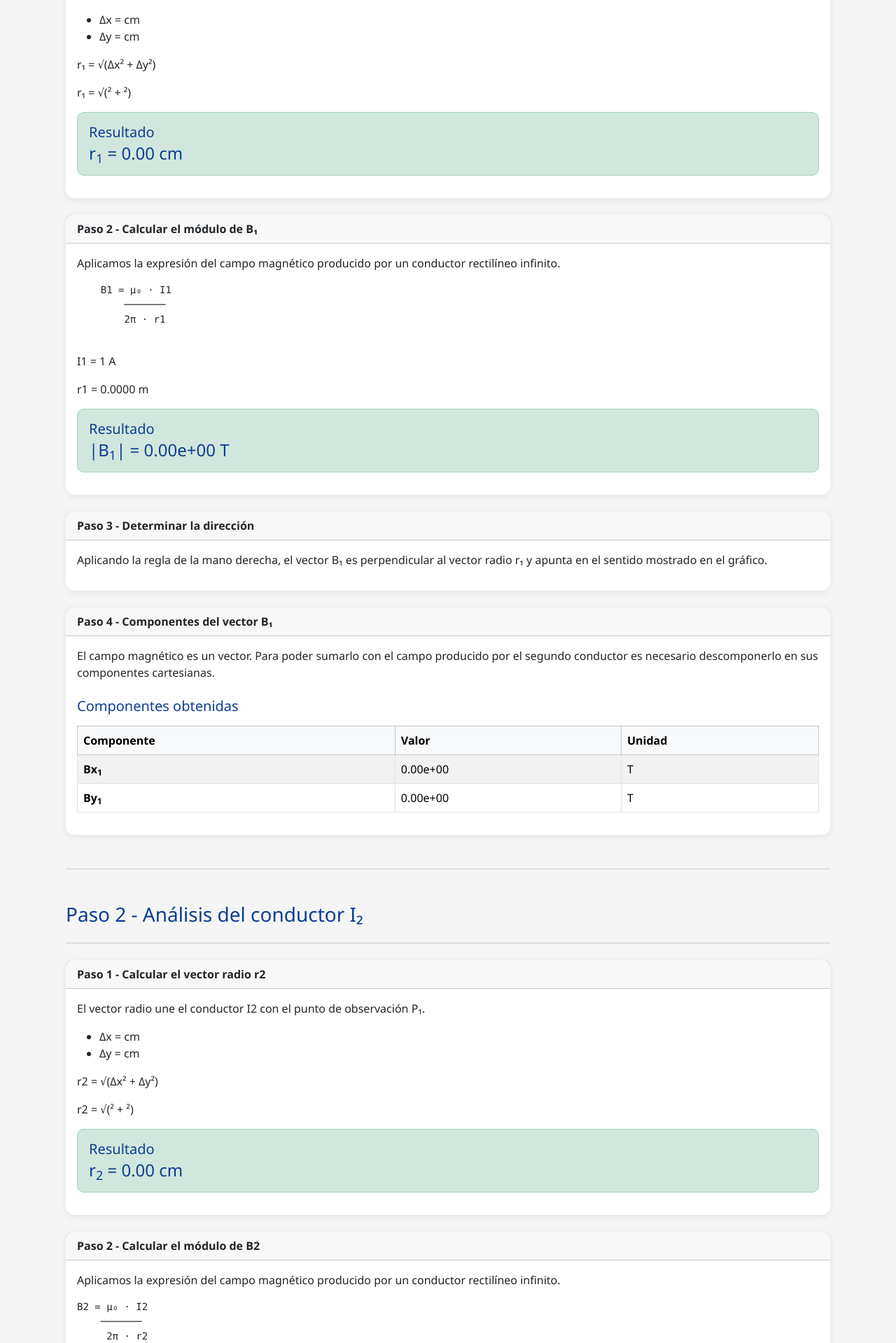
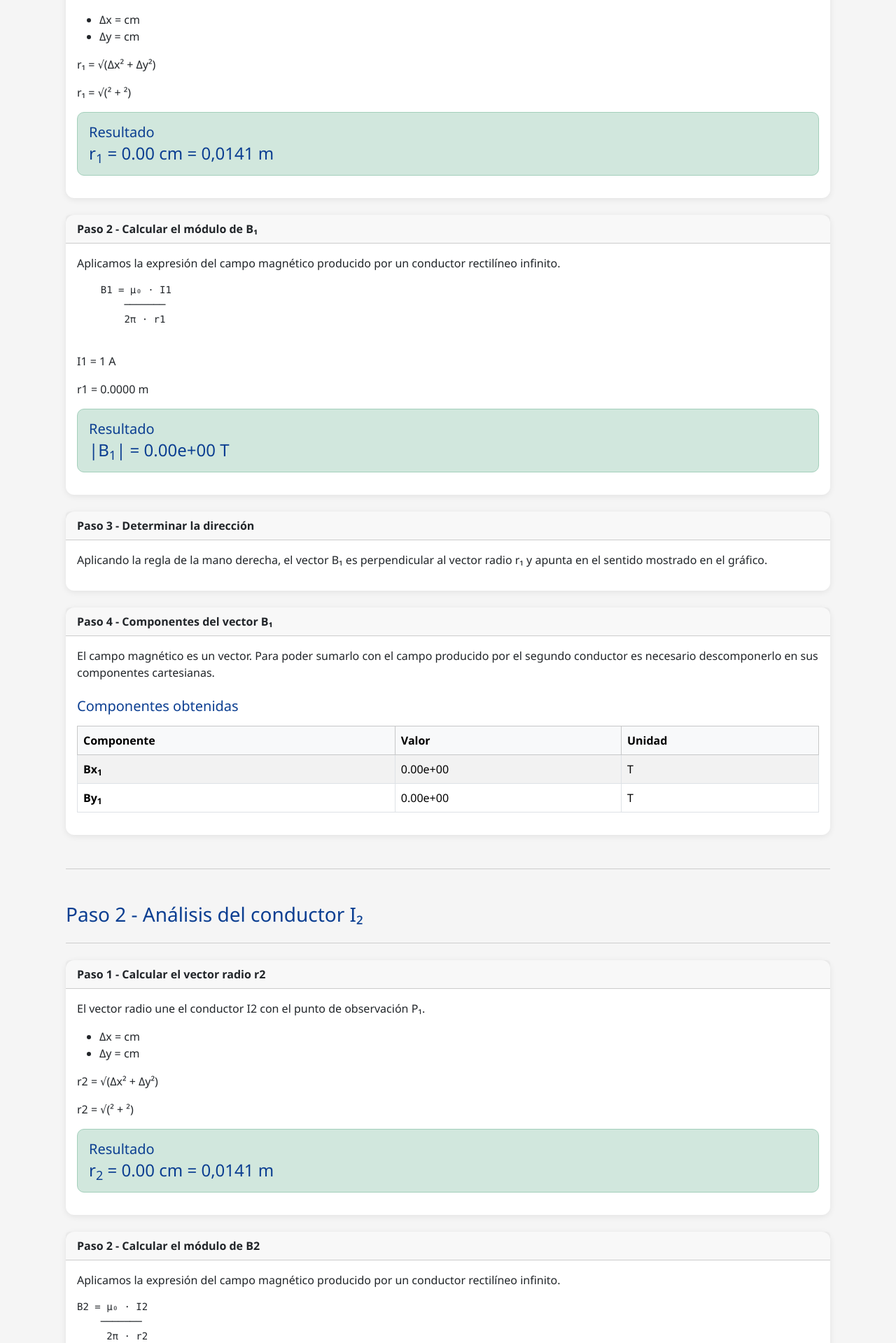
Before and after one commit to jhgakiyama/electromagnetismo-simulator, a Python web app: template app/templates/tema2_resolucion_p1.html in a window 1280 px wide. Shown: the part 3283-5202 px from the top of the page at 70% size. Run offline with Jinja, Linux system fonts and the light colour scheme; the template is opened without the code that fills it, so the values that code supplies are empty.

Commit message:
Fix de la distancia , se estaba mostrando en cm , ahora en metros

```diff
--- a/app/physics/tema2.py
+++ b/app/physics/tema2.py
@@ -31,7 +31,7 @@ def magnitud_campo(i, r):
     if r <= 0:
         raise ValueError("La distancia r debe ser mayor que cero.")
 
-    return (MU0 * i) / (2 * pi * r)
+    return (MU0 * i) / (2 * pi * r / 100)
 
 
 def vector_perpendicular(x, y, sentido):
--- a/app/templates/tema2_resolucion_p1.html
+++ b/app/templates/tema2_resolucion_p1.html
@@ -299,7 +299,7 @@ Conductores Paralelos
             <div class="alert alert-success mt-3">
                 <h5 class="mb-1">Resultado</h5>
                 <h4 class="mb-0">
-                    r<sub>1</sub> = {{ "%.2f"|format(r1) }} cm
+                    r<sub>1</sub> = {{ "%.2f"|format(r1) }} cm = 0,0141 m
                 </h4>
             </div>
 
@@ -424,7 +424,7 @@ Conductores Paralelos
             <div class="alert alert-success mt-3">
                 <h5 class="mb-1">Resultado</h5>
                 <h4 class="mb-0">
-                    r<sub>2</sub> = {{ "%.2f"|format(r2) }} cm
+                    r<sub>2</sub> = {{ "%.2f"|format(r2) }} cm = 0,0141 m
                 </h4>
             </div>
 
```
